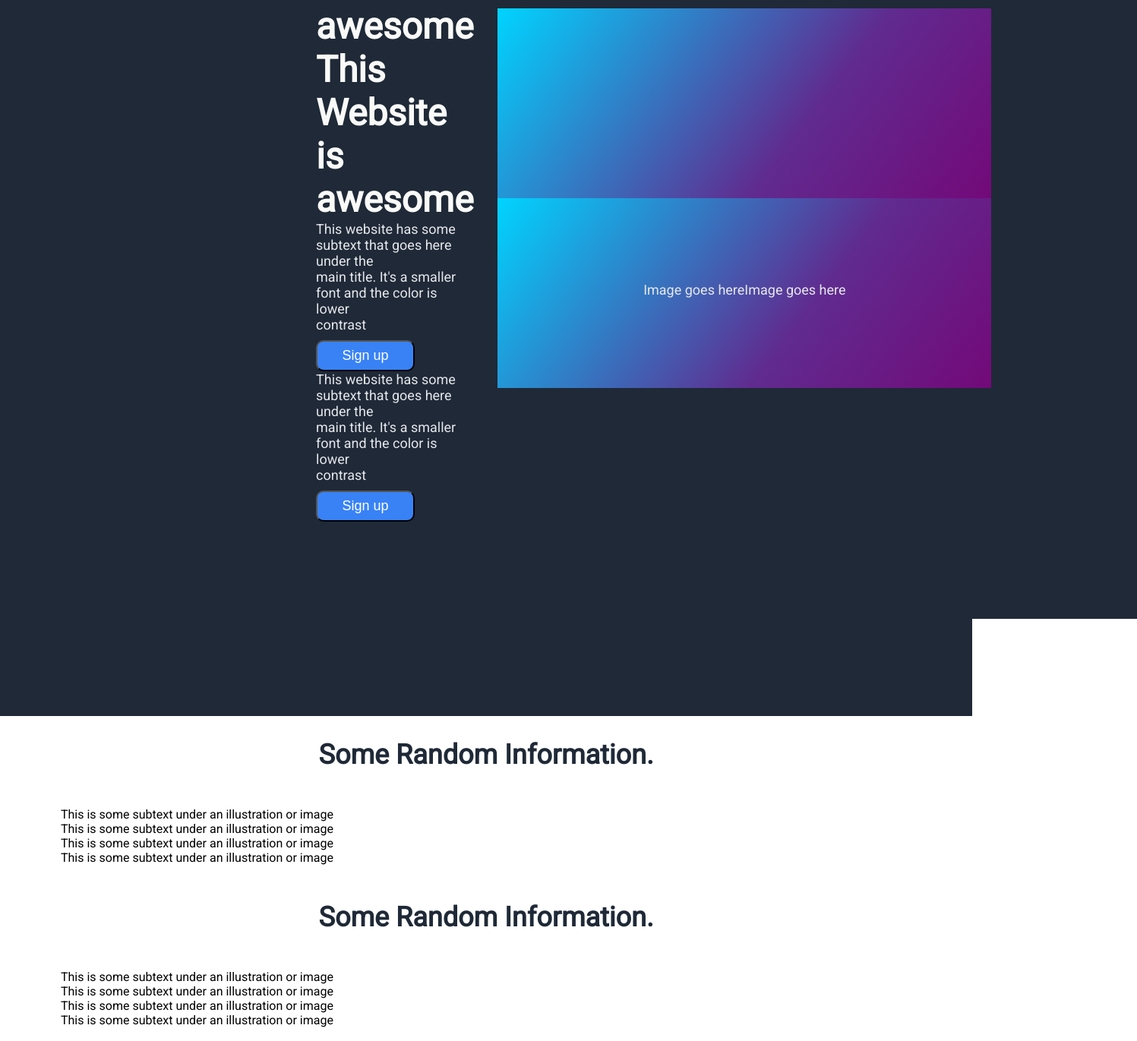
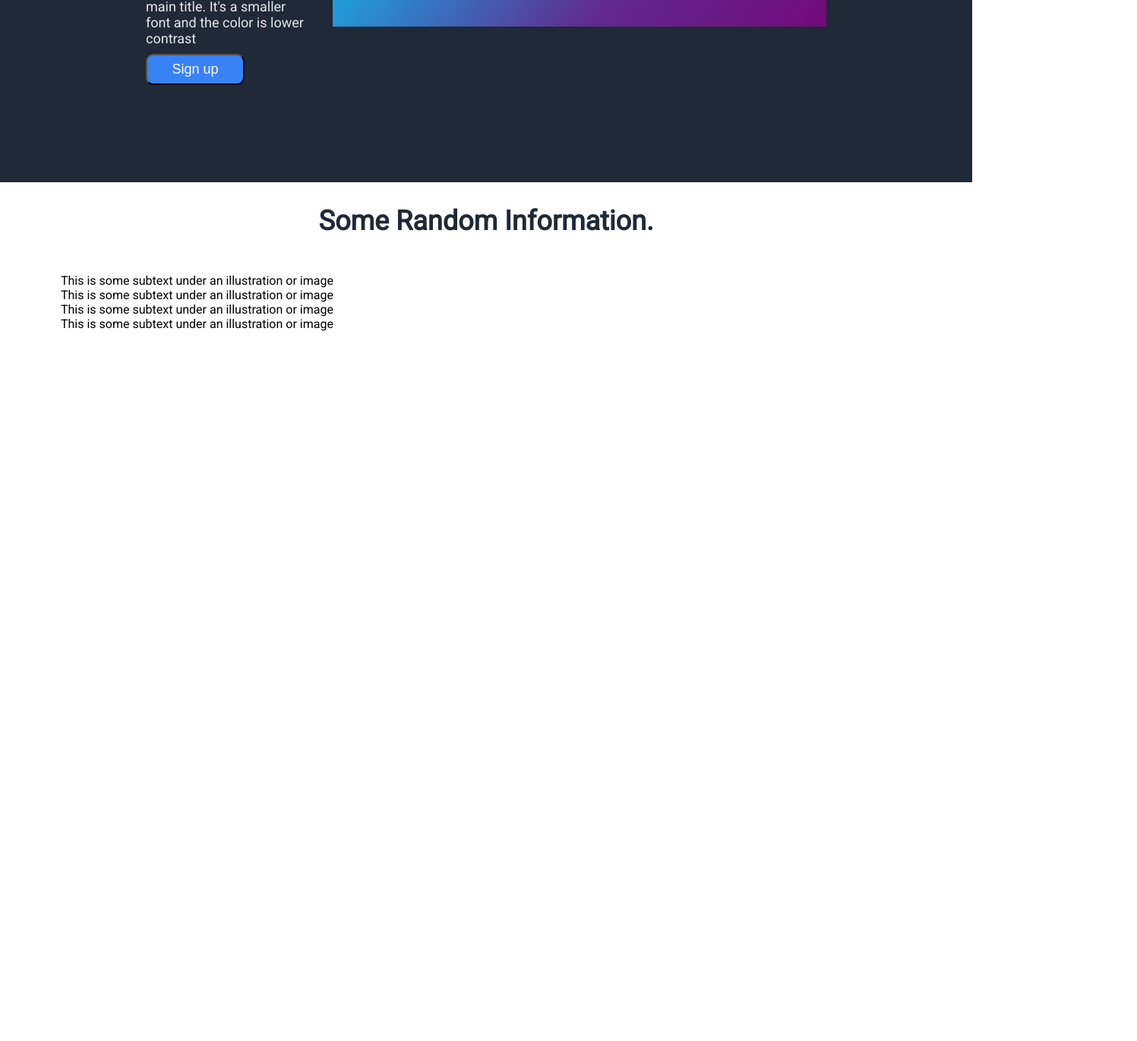
Before and after one commit to HolyBasill/Landing-Page, a plain HTML site: page index.html in a window 1280 px wide. Shown: the part 485-1856 px from the top of the page at 76% size, 1497 px wide, since content can reach past the window. After the commit the page ends 939 px from the top, so only its background shows below. Drawn offline with Linux system fonts and the light colour scheme.

Commit message:
dakdaskdaskds

```diff
--- a/index.html
+++ b/index.html
@@ -11,9 +11,11 @@
     <header>
         <div class="container">
             <div class="left">
-            <p id="logo">Header Logo</p>
+
+            <h3 id="logo">Header Logo</h3>
+
         </div>
-        <div class="righ">
+        <div class="right">
             <ul>
                 <li><a href="#">Header link one</a></li>
                 <li><a href="#">Header link two</a></li>
@@ -23,30 +25,18 @@
         </div>
         <div class="welcome">
             <div class="left">
-        </div>
-        <div class="welcome">
-            <div class="left">
 
                 <h1 class="hero">This Website is<br>awesome</h1>
-                <h1 class="hero">This Website is<br>awesome</h1>
 
-                <p class="textbellow">This website has some subtext that goes here under the<br> main title. It's a smaller font and the color is lower<br> contrast</p>
-                <button class="button-1">Sign up</button>
                 <p class="textbellow">This website has some subtext that goes here under the<br> main title. It's a smaller font and the color is lower<br> contrast</p>
                 <button class="button-1">Sign up</button>
 
             </div>
             <div class="right">
                 <div class="image">
-            </div>
-            <div class="right">
-                <div class="image">
 
                     <p class="textbellow">Image goes here</p>
-                    <p class="textbellow">Image goes here</p>
 
-                </div>
-            </div>
                 </div>
             </div>
         </div>
@@ -57,72 +47,19 @@
         <div class="card-container">
 
             <div class="card">
-                <div class="square"></div>
+
                 <p class="card-text">This is some subtext under an illustration or image</p>
             </div>
 
             <div class="card">
-                <div class="square"></div>
                 <p class="card-text">This is some subtext under an illustration or image</p>
             </div>
 
             <div class="card">
-                <div class="square"></div>
                 <p class="card-text">This is some subtext under an illustration or image</p>
             </div>
 
             <div class="card">
-                <div class="square"></div>
-                <p class="card-text">This is some subtext under an illustration or image</p>
-            </div>
-        </div>
-
-
-
-
-
-
-
-
-
-
-
-
-
-
-
-
-
-
-
-
-
-
-
-
-    </main>
-
-    <main>
-        <h2>Some Random Information.</h2>
-        <div class="card-container">
-
-            <div class="card">
-                <div class="square"></div>
-                <p class="card-text">This is some subtext under an illustration or image</p>
-            </div>
-
-            <div class="card">
-                <div class="square"></div>
-                <p class="card-text">This is some subtext under an illustration or image</p>
-            </div>
-
-            <div class="card">
-                <div class="square"></div>
-                <p class="card-text">This is some subtext under an illustration or image</p>
-            </div>
-
-            <div class="card">
-                <div class="square"></div>
                 <p class="card-text">This is some subtext under an illustration or image</p>
             </div>
         </div>
```
